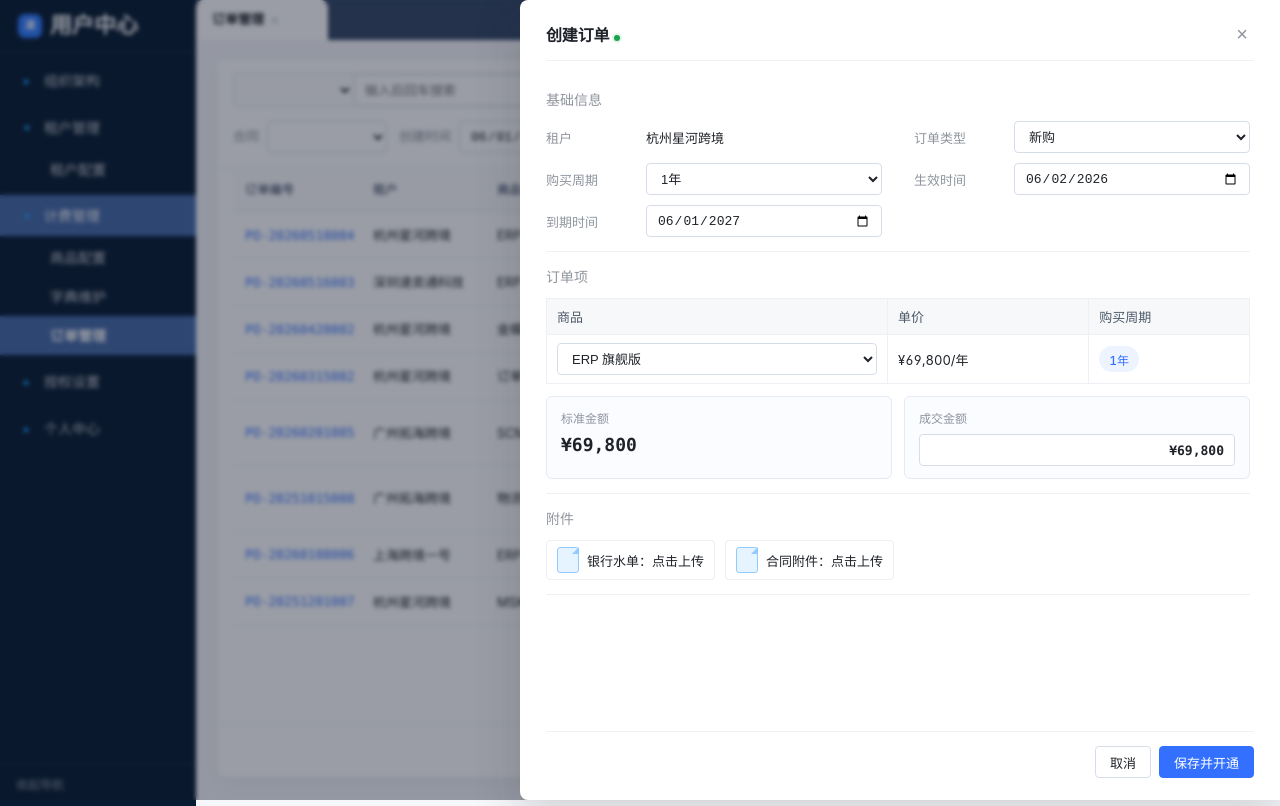
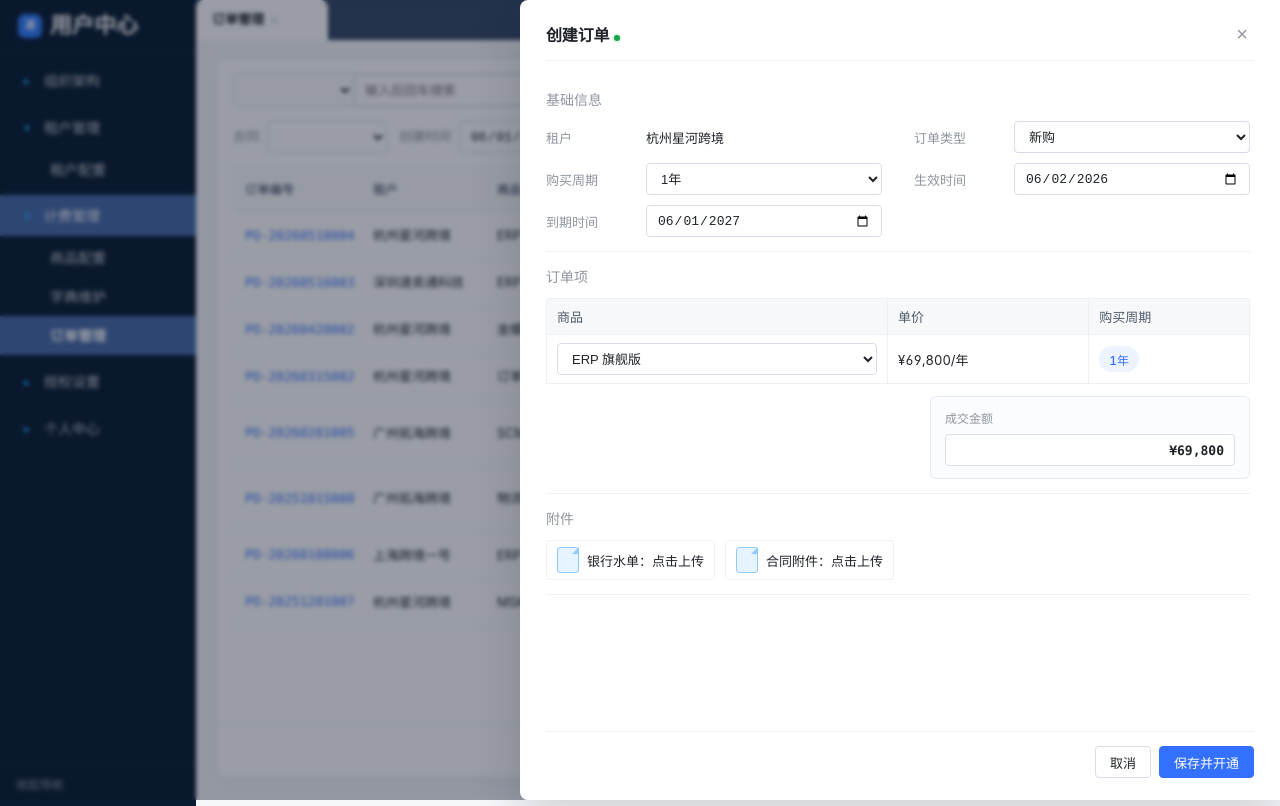
Before and after one commit to adahuhu/lingyi-ai-prototype, a plain HTML site: page crossborder-erp-billing-prototype/crossborder-erp-billing-order-management-feishu.html in a window 1280 px wide. Both pictures are taken after a click on the button "创建订单". Drawn offline with Linux system fonts and the light colour scheme.

Commit message:
Remove standard amount from order views

```diff
--- a/crossborder-erp-billing-prototype/crossborder-erp-billing-order-management-feishu.html
+++ b/crossborder-erp-billing-prototype/crossborder-erp-billing-order-management-feishu.html
@@ -268,7 +268,8 @@
     }
     .create-amount-row {
       display: grid;
-      grid-template-columns: repeat(2, minmax(0, 1fr));
+      grid-template-columns: minmax(240px, 320px);
+      justify-content: flex-end;
       gap: 12px;
       margin-top: 12px;
     }
@@ -800,7 +801,6 @@ function openDrawer(idx) {
     html += '<tr><td>' + it.name + '</td><td>' + itemPriceText(it) + '</td><td>' + (it.period || o.period || '—') + '</td><td class="num">' + itemQtyText(it) + '</td></tr>';
   });
   html += '</tbody></table><div class="create-amount-row">' +
-    '<div class="create-amount-card"><div class="label">标准金额</div><div class="value">' + moneyText(o.standardAmount || o.amount) + '</div></div>' +
     '<div class="create-amount-card"><div class="label">成交金额</div><div class="value">' + moneyText(o.amount) + '</div></div>' +
     '</div></section>';
   html += '<section class="order-detail-section"><h4>附件</h4><div class="attachment-list">' +
@@ -834,7 +834,7 @@ function openCreate() {
     '</div></section>' +
     '<section class="order-detail-section"><h4>订单项</h4><table class="order-detail-table"><thead><tr><th>商品</th><th>单价</th><th>购买周期</th><th id="createQtyHead" class="num">数量</th></tr></thead><tbody>' +
     '<tr><td><select id="createProduct" class="create-control" onchange="syncCreateProduct()"><option value="erpFlagship">ERP 旗舰版</option><option value="erpPro">ERP 专业版</option><option value="scmEnt">SCM 企业版</option><option value="orderPack">订单扩容包</option><option value="mskuPack">MSKU 扩容包</option><option value="kdcs">金蝶云星空对接</option></select></td><td id="createUnitPrice">¥69,800/年</td><td><span id="createPeriodText" class="create-period-pill">1年</span></td><td id="createQtyCell" class="num"><input id="createQty" class="create-control" type="number" min="1" value="1" onchange="syncCreateProduct()" style="width:76px;display:inline-block"></td></tr>' +
-    '</tbody></table><div class="create-amount-row"><div class="create-amount-card"><div class="label">标准金额</div><div class="value" id="createStandardAmount">¥69,800</div></div><div class="create-amount-card"><div class="label">成交金额</div><input id="createDealAmount" class="create-control money" value="¥69,800"></div></div></section>' +
+    '</tbody></table><div class="create-amount-row"><div class="create-amount-card"><div class="label">成交金额</div><input id="createDealAmount" class="create-control money" value="¥69,800"></div></div></section>' +
     '<section class="order-detail-section"><h4>附件</h4><div class="attachment-list">' +
     '<a class="attachment-chip" href="#" onclick="return false"><span class="file-icon"></span><span>银行水单：点击上传</span></a>' +
     '<a class="attachment-chip" href="#" onclick="return false"><span class="file-icon"></span><span>合同附件：点击上传</span></a>' +
@@ -937,10 +937,9 @@ function syncCreateProduct() {
   document.getElementById('createUnitPrice').textContent = product.price === 0 ? '¥0' : formatCreateMoney(product.price) + '/' + product.unit;
   document.getElementById('createPeriodText').textContent = cycle.label;
   var orderTypeEl = document.getElementById('createOrderType');
-  var standardAmount = isPackage ? product.price * getCreatePeriodFactor() : product.price * qty;
-  if (orderTypeEl && orderTypeEl.value === '试用') standardAmount = 0;
-  document.getElementById('createStandardAmount').textContent = formatCreateMoney(standardAmount);
-  document.getElementById('createDealAmount').value = formatCreateMoney(standardAmount);
+  var dealAmount = isPackage ? product.price * getCreatePeriodFactor() : product.price * qty;
+  if (orderTypeEl && orderTypeEl.value === '试用') dealAmount = 0;
+  document.getElementById('createDealAmount').value = formatCreateMoney(dealAmount);
 }
 
 /* ===== 行内操作（一期：直接生效，不走二次审批） ===== */
```
